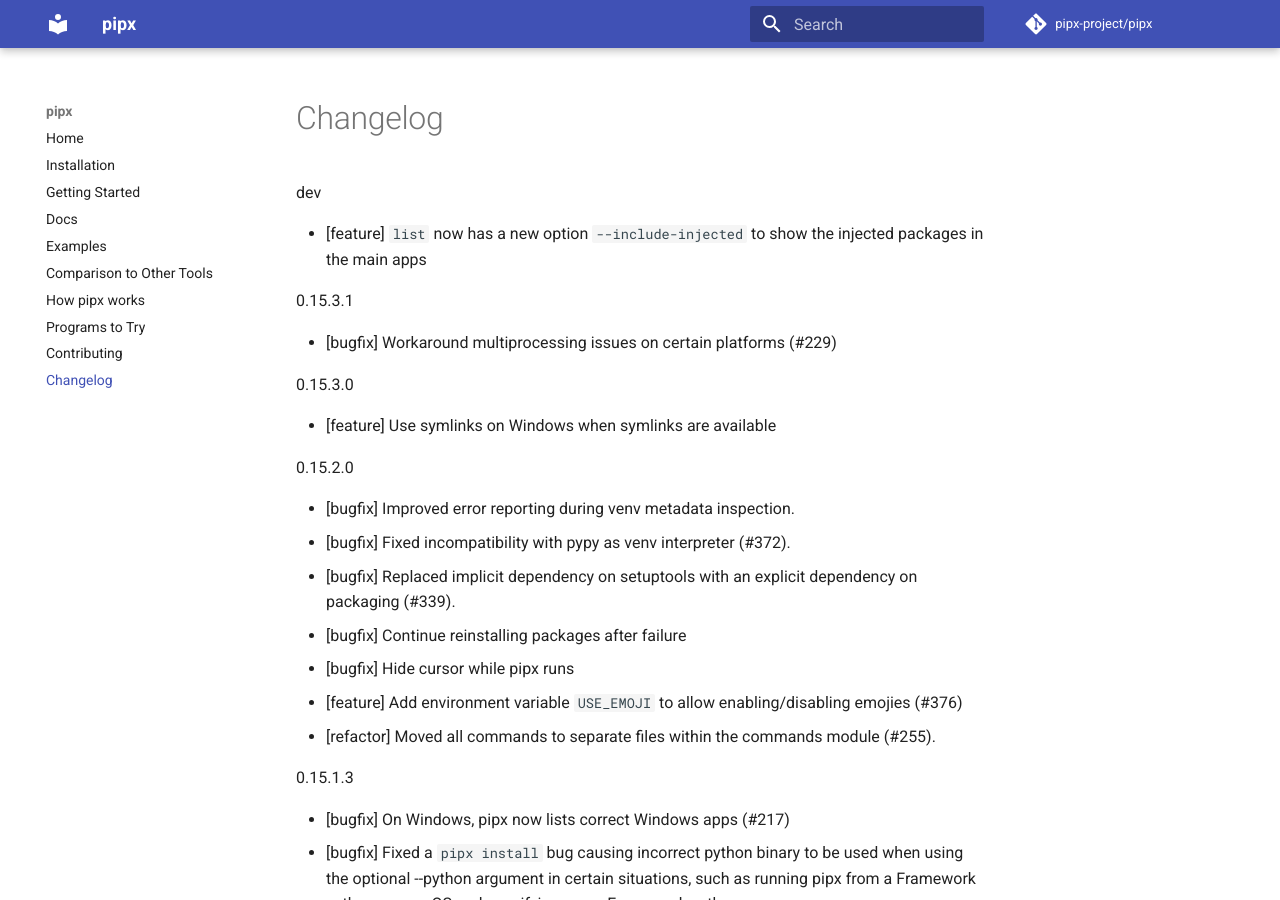
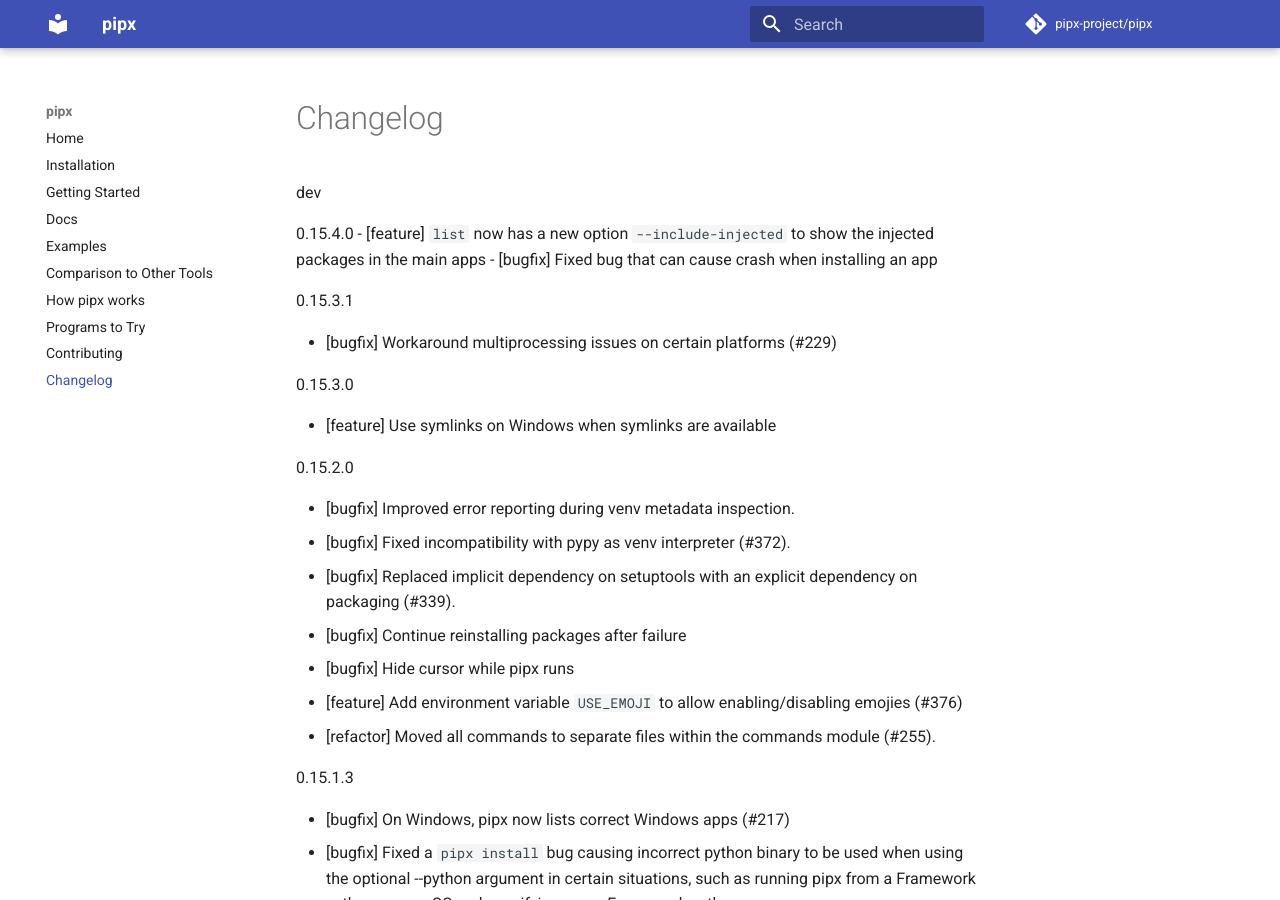
Before and after one commit to pypa/pipx, an MkDocs documentation site: the page built from docs/changelog.md, in a window 1280 px wide and 900 px high. Built offline with MkDocs 1.6.1 and Material for MkDocs 9.7.7, drawn with Linux system fonts in a browser that asks for light colours; comment, search, counter and statistics services are not loaded.

```diff
--- a/docs/changelog.md
+++ b/docs/changelog.md
@@ -1,6 +1,8 @@
 dev
 
+0.15.4.0
 - [feature] `list` now has a new option `--include-injected` to show the injected packages in the main apps
+- [bugfix] Fixed bug that can cause crash when installing an app
 
 0.15.3.1
 
--- a/src/pipx/version.py
+++ b/src/pipx/version.py
@@ -1,2 +1,2 @@
-__version_info__ = (0, 15, 3, 1)
+__version_info__ = (0, 15, 4, 0)
 __version__ = ".".join(str(i) for i in __version_info__)
```
Also changed, not shown: docs/docs.md (+1 -1 lines), 1 other file.
